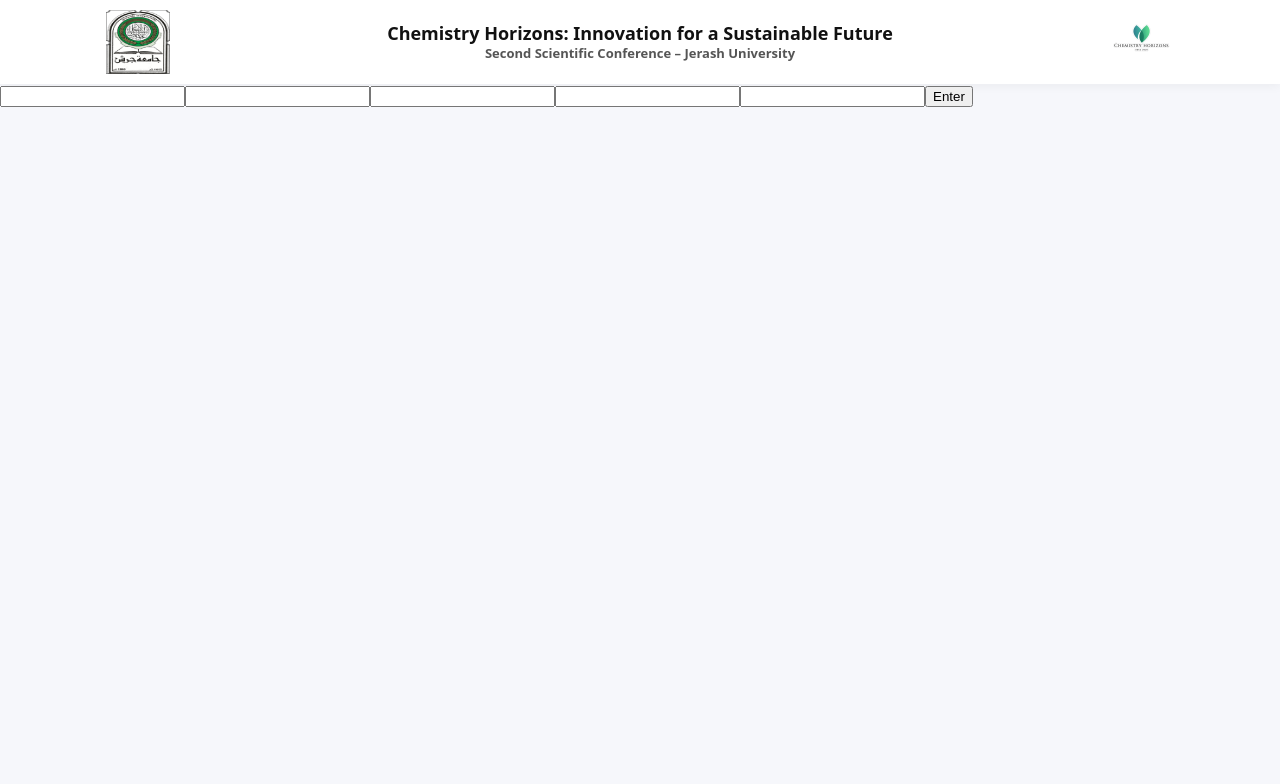
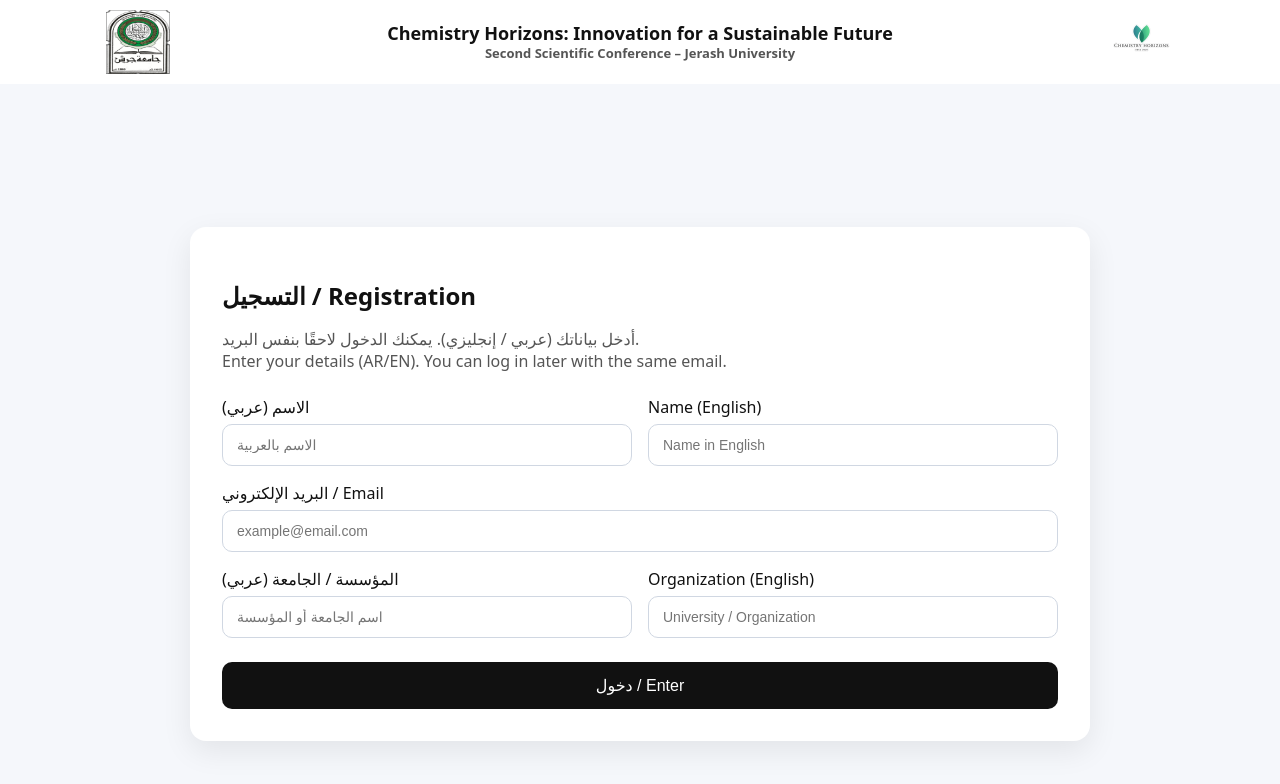
Before and after one commit to barham75/conference-site, a Next.js app: page /register in a window 1280 px wide. Shown: the top 784 px of the page. Built offline with nearby package versions, Linux system fonts and the light colour scheme.

Commit message:
Restore styled registration page after fixing Google Sheet

```diff
--- a/src/app/register/page.tsx
+++ b/src/app/register/page.tsx
@@ -11,13 +11,22 @@ export default function RegisterPage() {
   const [email, setEmail] = useState("");
   const [orgAr, setOrgAr] = useState("");
   const [orgEn, setOrgEn] = useState("");
+  const [loading, setLoading] = useState(false);
   const [error, setError] = useState("");
 
   async function submit(e: React.FormEvent) {
-    e.preventDefault();        // 🔴 يمنع POST الافتراضي
-    e.stopPropagation();       // 🔴 مهم جدًا
+    e.preventDefault();
+    e.stopPropagation();
     setError("");
 
+    if (!email || !nameAr || !nameEn) {
+      setError("يرجى تعبئة جميع الحقول المطلوبة");
+      return;
+    }
+
+    setLoading(true);
+
+    try {
       const res = await fetch("/api/register", {
         method: "POST",
         headers: { "Content-Type": "application/json" },
@@ -33,29 +42,160 @@ export default function RegisterPage() {
       const data = await res.json();
 
       if (!data.ok) {
-      setError(data.error || "Error");
+        setError(data.message || "حدث خطأ أثناء التسجيل");
+        setLoading(false);
         return;
       }
 
+      // حفظ المستخدم محليًا
       localStorage.setItem(
         "conf_user",
         JSON.stringify({ email, nameAr, nameEn, orgAr, orgEn })
       );
 
       router.replace("/");
+    } catch (err) {
+      setError("فشل الاتصال بالخادم");
+      setLoading(false);
+    }
   }
 
   return (
-    <form onSubmit={submit} action="">
-      <input value={nameAr} onChange={e => setNameAr(e.target.value)} />
-      <input value={nameEn} onChange={e => setNameEn(e.target.value)} />
-      <input value={email} onChange={e => setEmail(e.target.value)} />
-      <input value={orgAr} onChange={e => setOrgAr(e.target.value)} />
-      <input value={orgEn} onChange={e => setOrgEn(e.target.value)} />
+    <div
+      style={{
+        minHeight: "100vh",
+        background: "#f5f7fb",
+        display: "flex",
+        alignItems: "center",
+        justifyContent: "center",
+        padding: 20,
+      }}
+    >
+      <form
+        onSubmit={submit}
+        style={{
+          background: "#fff",
+          maxWidth: 900,
+          width: "100%",
+          borderRadius: 16,
+          padding: 32,
+          boxShadow: "0 10px 30px rgba(0,0,0,.08)",
+        }}
+      >
+        <h2 style={{ marginBottom: 8 }}>
+          التسجيل / <span style={{ fontWeight: 600 }}>Registration</span>
+        </h2>
 
-      <button type="submit">Enter</button>
+        <p style={{ color: "#555", marginBottom: 24 }}>
+          أدخل بياناتك (عربي / إنجليزي). يمكنك الدخول لاحقًا بنفس البريد.
+          <br />
+          Enter your details (AR/EN). You can log in later with the same email.
+        </p>
 
-      {error && <div style={{ color: "red" }}>{error}</div>}
+        <div style={{ display: "grid", gridTemplateColumns: "1fr 1fr", gap: 16 }}>
+          <div>
+            <label>الاسم (عربي)</label>
+            <input
+              value={nameAr}
+              onChange={(e) => setNameAr(e.target.value)}
+              placeholder="الاسم بالعربية"
+              style={inputStyle}
+            />
+          </div>
+
+          <div>
+            <label>Name (English)</label>
+            <input
+              value={nameEn}
+              onChange={(e) => setNameEn(e.target.value)}
+              placeholder="Name in English"
+              style={inputStyle}
+            />
+          </div>
+        </div>
+
+        <div style={{ marginTop: 16 }}>
+          <label>البريد الإلكتروني / Email</label>
+          <input
+            type="email"
+            value={email}
+            onChange={(e) => setEmail(e.target.value)}
+            placeholder="example@email.com"
+            style={inputStyle}
+          />
+        </div>
+
+        <div
+          style={{
+            display: "grid",
+            gridTemplateColumns: "1fr 1fr",
+            gap: 16,
+            marginTop: 16,
+          }}
+        >
+          <div>
+            <label>المؤسسة / الجامعة (عربي)</label>
+            <input
+              value={orgAr}
+              onChange={(e) => setOrgAr(e.target.value)}
+              placeholder="اسم الجامعة أو المؤسسة"
+              style={inputStyle}
+            />
+          </div>
+
+          <div>
+            <label>Organization (English)</label>
+            <input
+              value={orgEn}
+              onChange={(e) => setOrgEn(e.target.value)}
+              placeholder="University / Organization"
+              style={inputStyle}
+            />
+          </div>
+        </div>
+
+        {error && (
+          <div
+            style={{
+              background: "#ffecec",
+              color: "#c00",
+              padding: 12,
+              borderRadius: 8,
+              marginTop: 20,
+            }}
+          >
+            {error}
+          </div>
+        )}
+
+        <button
+          type="submit"
+          disabled={loading}
+          style={{
+            marginTop: 24,
+            width: "100%",
+            padding: 14,
+            fontSize: 16,
+            borderRadius: 10,
+            border: "none",
+            background: "#111",
+            color: "#fff",
+            cursor: "pointer",
+            opacity: loading ? 0.7 : 1,
+          }}
+        >
+          {loading ? "جارٍ التسجيل..." : "دخول / Enter"}
+        </button>
       </form>
+    </div>
   );
 }
+
+const inputStyle: React.CSSProperties = {
+  width: "100%",
+  padding: "12px 14px",
+  borderRadius: 10,
+  border: "1px solid #d0d7e2",
+  marginTop: 6,
+  fontSize: 14,
+};
```
Lines whose indentation alone changed are shown as unchanged.
